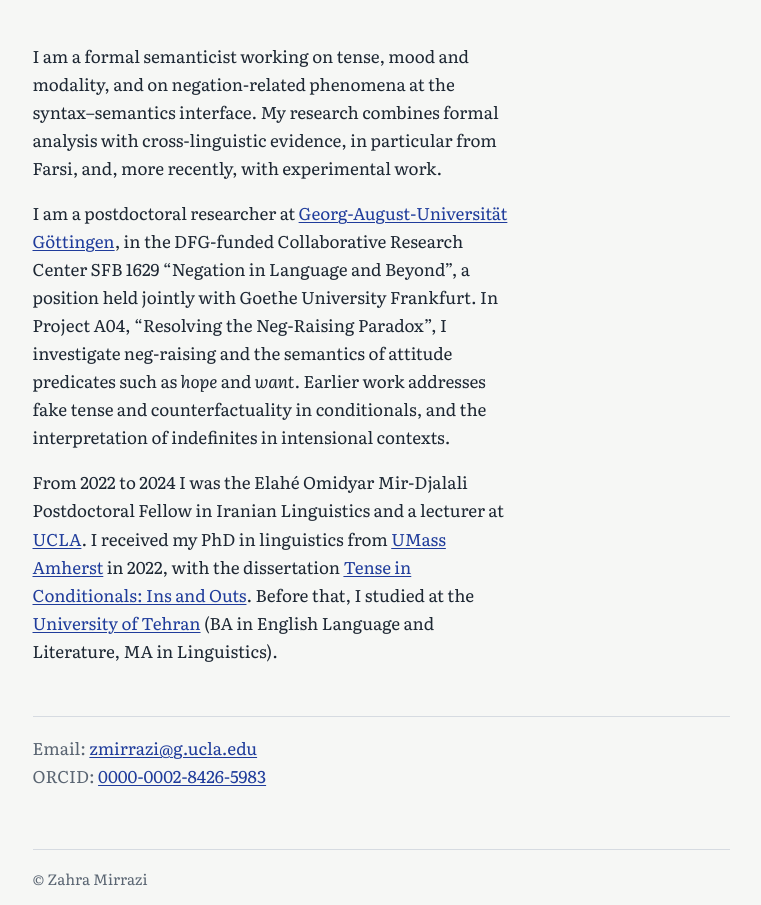
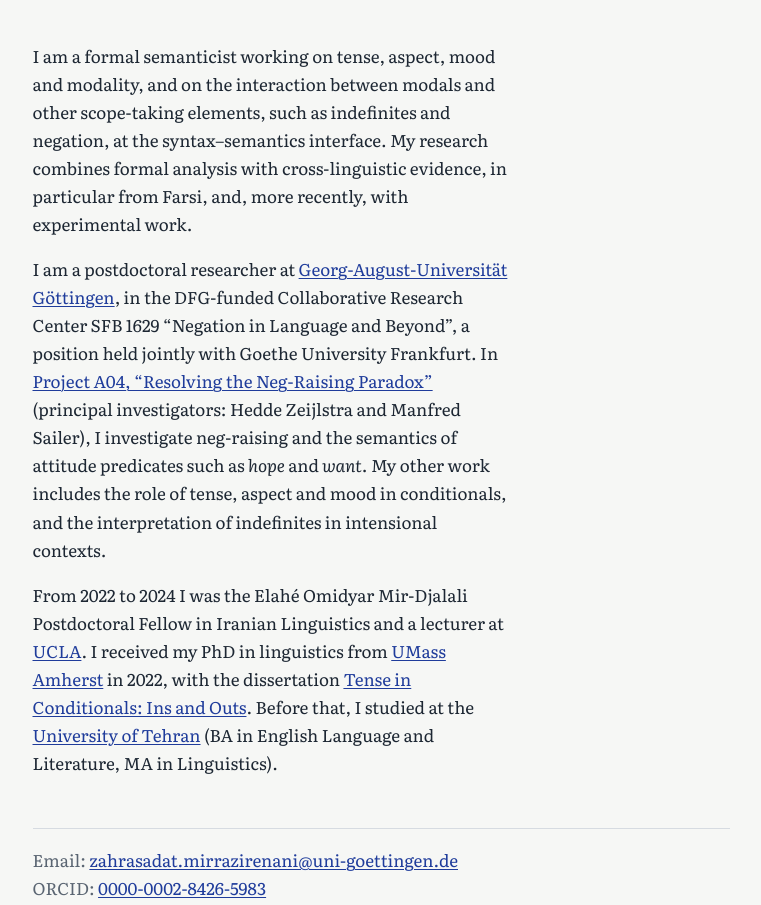
Before and after one commit to zahra-mirrazi/zahra-mirrazi, a plain HTML site: page index.html in a window 1280 px wide. Shown: the part 239-1144 px from the top of the page, without its empty margins (259-1020 px from the left). Drawn offline with Linux system fonts and the light colour scheme.

Commit message:
Add files via upload

```diff
--- a/index.html
+++ b/index.html
@@ -26,9 +26,9 @@
     <main>
       <div class="intro">
         <div>
-          <p>I am a formal semanticist working on tense, mood and modality, and on negation-related phenomena at the syntax–semantics interface. My research combines formal analysis with cross-linguistic evidence, in particular from Farsi, and, more recently, with experimental work.</p>
+          <p>I am a formal semanticist working on tense, aspect, mood and modality, and on the interaction between modals and other scope-taking elements, such as indefinites and negation, at the syntax–semantics interface. My research combines formal analysis with cross-linguistic evidence, in particular from Farsi, and, more recently, with experimental work.</p>
 
-          <p>I am a postdoctoral researcher at <a href="https://www.uni-goettingen.de/en/447150.html">Georg-August-Universität Göttingen</a>, in the DFG-funded Collaborative Research Center SFB 1629 “Negation in Language and Beyond”, a position held jointly with Goethe University Frankfurt. In Project A04, “Resolving the Neg-Raising Paradox”, I investigate neg-raising and the semantics of attitude predicates such as <i>hope</i> and <i>want</i>. Earlier work addresses fake tense and counterfactuality in conditionals, and the interpretation of indefinites in intensional contexts.</p>
+          <p>I am a postdoctoral researcher at <a href="https://www.uni-goettingen.de/en/447150.html">Georg-August-Universität Göttingen</a>, in the DFG-funded Collaborative Research Center SFB 1629 “Negation in Language and Beyond”, a position held jointly with Goethe University Frankfurt. In <a href="https://www.neglab.de/projects/a04/">Project A04, “Resolving the Neg-Raising Paradox”</a> (principal investigators: Hedde Zeijlstra and Manfred Sailer), I investigate neg-raising and the semantics of attitude predicates such as <i>hope</i> and <i>want</i>. My other work includes the role of tense, aspect and mood in conditionals, and the interpretation of indefinites in intensional contexts.</p>
 
           <p>From 2022 to 2024 I was the Elahé Omidyar Mir-Djalali Postdoctoral Fellow in Iranian Linguistics and a lecturer at <a href="https://linguistics.ucla.edu">UCLA</a>. I received my PhD in linguistics from <a href="https://www.umass.edu/linguistics/">UMass Amherst</a> in 2022, with the dissertation <a href="https://lingbuzz.net/lingbuzz/006816">Tense in Conditionals: Ins and Outs</a>. Before that, I studied at the <a href="https://ut.ac.ir/en">University of Tehran</a> (BA in English Language and Literature, MA in Linguistics).</p>
         </div>
@@ -36,7 +36,7 @@
       </div>
 
       <p class="contact">
-        Email: <a href="mailto:zmirrazi@g.ucla.edu">zmirrazi@g.ucla.edu</a><br>
+        Email: <a href="mailto:zahrasadat.mirrazirenani@uni-goettingen.de">zahrasadat.mirrazirenani@uni-goettingen.de</a><br>
         ORCID: <a href="https://orcid.org/0000-0002-8426-5983">0000-0002-8426-5983</a>
       </p>
     </main>
```
